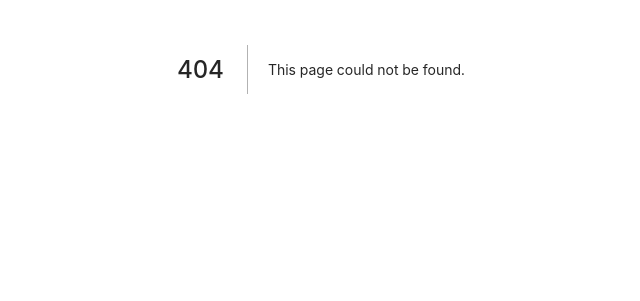
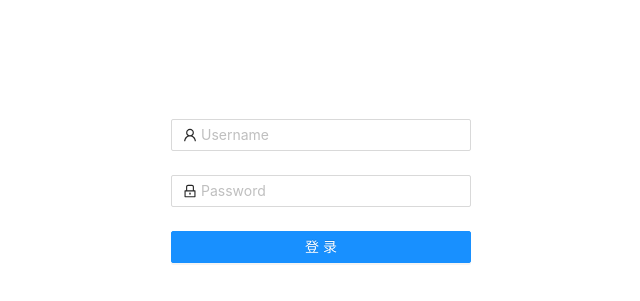
Before and after one commit to PangHuFatcat/blog-admin, a Next.js app: page /login in a window 1280 px wide. Before the commit this address had no page. Shown: the part 331-632 px from the top of the page, without its empty margins (319-959 px from the left). Built offline with nearby package versions, Linux system fonts and the light colour scheme.

Commit message:
feat 登录页切图

```diff
--- a/pages/index.tsx
+++ b/pages/index.tsx
@@ -1,6 +1,6 @@
 import type { NextPage } from 'next'
 import { Button } from 'antd'
-import PageLayout from '../components/PageLayout'
+import PageLayout from 'components/PageLayout'
 
 const Home: NextPage = () => {
     return (
--- /dev/null
+++ b/pages/login/index.module.scss
@@ -0,0 +1,15 @@
+.login {
+    width: 300px;
+    margin: 0 auto;
+    padding-top: 50%;
+}
+
+.loginBtn {
+    width: 100%;
+}
+
+@media only screen and (max-width: 900px) {
+    .login {
+        width: 100%;
+    }
+}
--- /dev/null
+++ b/pages/login/index.tsx
@@ -0,0 +1,37 @@
+import type { NextPage } from 'next'
+import PageLayout from 'components/PageLayout'
+import { Form, Input, Button, Checkbox } from 'antd'
+import { UserOutlined, LockOutlined } from '@ant-design/icons'
+import styles from './index.module.scss'
+
+const Home: NextPage = () => {
+    const onFinish = (values: any) => {
+        console.log('Received values of form: ', values)
+    }
+    return (
+        <PageLayout>
+            <Form
+                name="normal_login"
+                className={styles.login}
+                initialValues={{ remember: true }}
+                onFinish={onFinish}
+            >
+                <Form.Item name="username" rules={[{ required: true, message: '请输入您的账号!' }]}>
+                    <Input prefix={<UserOutlined />} placeholder="Username" />
+                </Form.Item>
+
+                <Form.Item name="password" rules={[{ required: true, message: '请输入您的密码!' }]}>
+                    <Input prefix={<LockOutlined />} type="password" placeholder="Password" />
+                </Form.Item>
+
+                <Form.Item>
+                    <Button type="primary" htmlType="submit" className={styles.loginBtn}>
+                        登录
+                    </Button>
+                </Form.Item>
+            </Form>
+        </PageLayout>
+    )
+}
+
+export default Home
```
